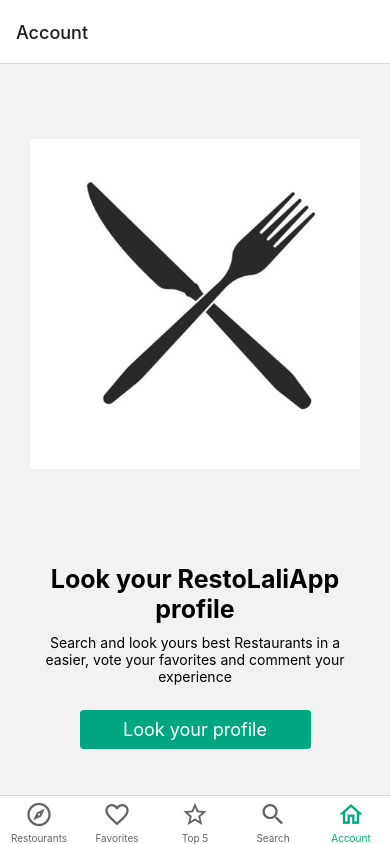
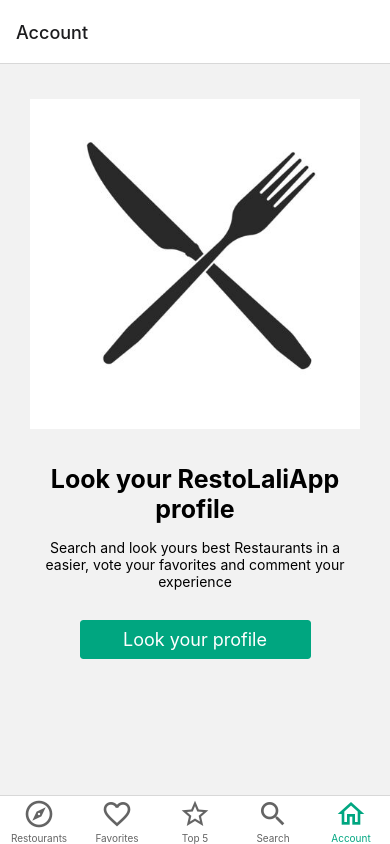
Before and after one commit to linamikaela21/LaliRestaurantsApp, a React Native app: screen /account-stack in a window 390 px wide. Built offline with nearby package versions, Linux system fonts and the light colour scheme; no server answers.

Commit message:
Fix styles

```diff
--- a/app/Navigations/Navigation.js
+++ b/app/Navigations/Navigation.js
@@ -57,5 +57,5 @@
     default:
       break;
   }
-  return <Icon type='material-community' name={iconName} size={28} color={color} />
+  return <Icon type='material-community' name={iconName} size={32} color={color} />
 }
--- a/app/components/Account/SignUpForm/SignUpForm.js
+++ b/app/components/Account/SignUpForm/SignUpForm.js
@@ -17,7 +17,7 @@
     }
 
     return (
-        <KeyboardAwareScrollView extraScrollHeight={80} enableOnAndroid={true} >
+        <KeyboardAwareScrollView extraScrollHeight={60} enableOnAndroid={true} >
             <Input
                 placeholder='E-mail'
                 containerStyle={styles.inputForm}
--- a/app/components/Account/SignUpForm/SignUpForm.style.js
+++ b/app/components/Account/SignUpForm/SignUpForm.style.js
@@ -5,11 +5,10 @@
     flex: 1,
     alignItems: "center",
     justifyContent: "center",
-    marginTop: 50,
   },
   inputForm: {
     width: "100%",
-    marginTop: 28,
+    marginTop: 10,
     paddingBottom: 5,
   },
   btnContainerRegister: {
@@ -21,6 +20,7 @@
   },
   iconLeft: {
     color: "#c1c1c1",
-    paddingRight: 5
+    paddingRight: 5,
+    fontSize: 35
   }
 });
--- a/app/screens/Account/SingInScreen/SingInScreen.js
+++ b/app/screens/Account/SingInScreen/SingInScreen.js
@@ -26,7 +26,7 @@
     const navigation = useNavigation();
     return (
         <Text style={styles.textRegister}>
-            Don't have an account ?
+            Don't have an account ? {` `}
             <Text
                 style={styles.btnRegister}
                 onPress={() => navigation.navigate('signUp')}>Sign Up</Text>
--- a/app/screens/Account/SingInScreen/SingInScreen.styles.js
+++ b/app/screens/Account/SingInScreen/SingInScreen.styles.js
@@ -11,6 +11,7 @@
     marginLeft: 40,
   },
   textRegister: {
+    fontSize: 18,
     marginTop: 15,
     marginLeft: 10,
     marginRight: 10,
--- a/app/screens/Account/UserGuestScreen/UserGuest.styles.js
+++ b/app/screens/Account/UserGuestScreen/UserGuest.styles.js
@@ -6,19 +6,18 @@
     marginRight: 30,
   },
   image: {
-    height: 480,
+    height: 400,
     width: "100%",
-    marginBottom: 20
   },
   title: {
     fontWeight: "bold",
     fontSize: 25,
-    marginBottom: 10,
+    marginBottom: 15,
     textAlign: "center",
   },
   description: {
     textAlign: "center",
-    marginBottom: 25,
+    marginBottom: 30,
   },
   viewBtn: {
     flex: 1,
```
